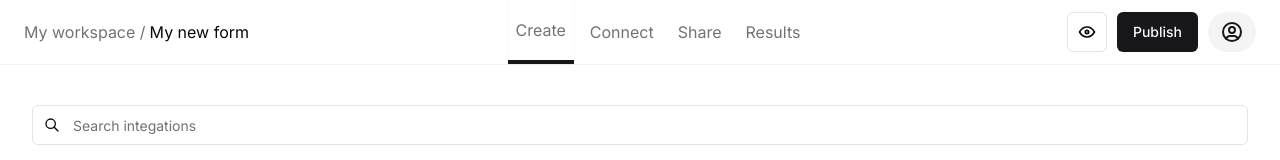
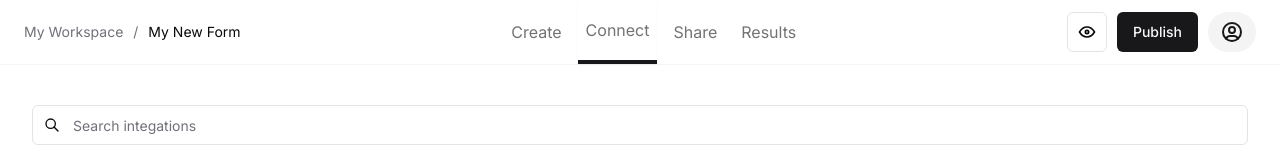
Before and after one commit to elmurodDev/miro-dashboard, a Next.js app: page / in a window 1280 px wide. Shown: the top 160 px of the page. Built offline with nearby package versions, Linux system fonts and the light colour scheme.

Commit message:
feat: breadcrubms installed

```diff
--- a/src/app/result/page.js
+++ b/src/app/result/page.js
@@ -91,7 +91,7 @@ const Page = () => {
           </div>
 
           <div className={"grid grid-cols-12 mt-5 gap-6"}>
-            <Card className="col-span-6">
+            <Card className="col-span-12 lg:col-span-6">
               <CardHeader>
                 <CardTitle>Overview</CardTitle>
               </CardHeader>
@@ -99,7 +99,7 @@ const Page = () => {
                 <Overview/>
               </CardContent>
             </Card>
-            <Card x-chunk="dashboard-05-chunk-3" className={"col-span-6"}>
+            <Card x-chunk="dashboard-05-chunk-3" className={"col-span-12 lg:col-span-6"}>
               <CardContent className={"p-0"}>
                 <Table className={"text-xs"}>
                   <TableHeader>
--- a/src/components/common/Header.jsx
+++ b/src/components/common/Header.jsx
@@ -1,19 +1,35 @@
 "use client"
 import React from 'react';
-import Link from "next/link";
 import {Button} from "@/components/ui/button";
 import {TbEye, TbUserCircle} from "react-icons/tb";
 import NavbarLink from "@/components/common/NavbarLink";
+import {
+  Breadcrumb,
+  BreadcrumbItem,
+  BreadcrumbLink,
+  BreadcrumbList, BreadcrumbPage,
+  BreadcrumbSeparator
+} from "@/components/ui/breadcrumb";
 
 const Header = () => {
   return (
     <nav className={"flex justify-between items-center px-6 border-b border-secondary bg-background"}>
       <div className={"flex items-center gap-1"}>
-        <span className={"text-neutral-500"}>My workspace /</span><span>My new form</span>
+        <Breadcrumb>
+          <BreadcrumbList>
+            <BreadcrumbItem>
+              <BreadcrumbLink href="/">My Workspace</BreadcrumbLink>
+            </BreadcrumbItem>
+            <BreadcrumbSeparator />
+            <BreadcrumbItem>
+              <BreadcrumbPage>My New Form</BreadcrumbPage>
+            </BreadcrumbItem>
+          </BreadcrumbList>
+        </Breadcrumb>
       </div>
       <div className={"actions flex items-center gap-2 "}>
-        <NavbarLink link={"/"} name={"Create"} />
-        <NavbarLink link={"connect"} name={"Connect"} />
+        <NavbarLink link={"/create"} name={"Create"} />
+        <NavbarLink link={"/"} name={"Connect"} />
         <NavbarLink link={"share"} name={"Share"} />
         <NavbarLink link={"/result"} name={"Results"} />
       </div>
--- /dev/null
+++ b/src/components/ui/breadcrumb.jsx
@@ -0,0 +1,93 @@
+import * as React from "react"
+import { Slot } from "@radix-ui/react-slot"
+import { ChevronRight, MoreHorizontal } from "lucide-react"
+
+import { cn } from "@/lib/utils"
+import {IoChevronForward} from "react-icons/io5";
+
+const Breadcrumb = React.forwardRef(
+  ({ ...props }, ref) => <nav ref={ref} aria-label="breadcrumb" {...props} />
+)
+Breadcrumb.displayName = "Breadcrumb"
+
+const BreadcrumbList = React.forwardRef(({ className, ...props }, ref) => (
+  <ol
+    ref={ref}
+    className={cn(
+      "flex flex-wrap items-center gap-1.5 break-words text-sm text-muted-foreground sm:gap-2.5",
+      className
+    )}
+    {...props} />
+))
+BreadcrumbList.displayName = "BreadcrumbList"
+
+const BreadcrumbItem = React.forwardRef(({ className, ...props }, ref) => (
+  <li
+    ref={ref}
+    className={cn("inline-flex items-center gap-1.5", className)}
+    {...props} />
+))
+BreadcrumbItem.displayName = "BreadcrumbItem"
+
+const BreadcrumbLink = React.forwardRef(({ asChild, className, ...props }, ref) => {
+  const Comp = asChild ? Slot : "a"
+
+  return (
+    (<Comp
+      ref={ref}
+      className={cn("transition-colors hover:text-foreground", className)}
+      {...props} />)
+  );
+})
+BreadcrumbLink.displayName = "BreadcrumbLink"
+
+const BreadcrumbPage = React.forwardRef(({ className, ...props }, ref) => (
+  <span
+    ref={ref}
+    role="link"
+    aria-disabled="true"
+    aria-current="page"
+    className={cn("font-normal text-foreground", className)}
+    {...props} />
+))
+BreadcrumbPage.displayName = "BreadcrumbPage"
+
+const BreadcrumbSeparator = ({
+  children,
+  className,
+  ...props
+}) => (
+  <li
+    role="presentation"
+    aria-hidden="true"
+    className={cn("[&>svg]:size-3.5", className)}
+    {...props}>
+    {children ?? '/'}
+  </li>
+)
+BreadcrumbSeparator.displayName = "BreadcrumbSeparator"
+
+const BreadcrumbEllipsis = ({
+  className,
+  ...props
+}) => (
+  <span
+    role="presentation"
+    aria-hidden="true"
+    className={cn("flex h-9 w-9 items-center justify-center", className)}
+    {...props}>
+    <MoreHorizontal className="h-4 w-4" />
+    <span className="sr-only">More</span>
+  </span>
+)
+BreadcrumbEllipsis.displayName = "BreadcrumbElipssis"
+
+export {
+  Breadcrumb,
+  BreadcrumbList,
+  BreadcrumbItem,
+  BreadcrumbLink,
+  BreadcrumbPage,
+  BreadcrumbSeparator,
+  BreadcrumbEllipsis,
+}
```
